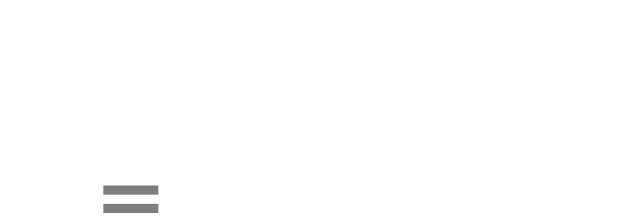
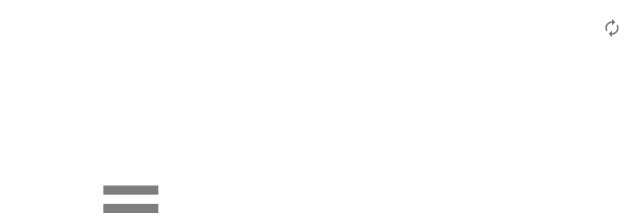
Before and after one commit to Velajuel121/Organigramm, an Electron app: page Orgranigramm/index.html in a window 1000 px wide. Shown: the top 221 px of the page, 360-1000 px from the left. Drawn offline with nearby package versions, Linux system fonts and the light colour scheme.

Commit message:
Added Reload Button

```diff
--- a/Orgranigramm/index.html
+++ b/Orgranigramm/index.html
@@ -10,6 +10,11 @@
 
 <body>
     <div id="container">
+        <div id="reload">
+            <a>
+                <img id="imgReload" src="img/reload.svg" onClick="window.location.reload()"/>
+            </a>
+        </div>
         <div id="start">
             <a href="chooseOptions.html">
                 <img id="imgStart" src="img/start.svg" />
--- a/Orgranigramm/style.css
+++ b/Orgranigramm/style.css
@@ -54,6 +54,16 @@ img:hover {
     padding-top: 150px;
 }
 
+#reload {
+    float: right;
+}
+
+#imgReload {
+    width: 20px;
+    padding-right: 10px;
+    padding-top: 10px;
+}
+
 #imgStart, #imgAddJobs, #imgViewJobs, #imgViewStaff, #imgAddStaff {
     width: 110px;
 }
```
Also changed, not shown: Orgranigramm/chooseOptions.html (+5 -1 lines), Orgranigramm/img/reload.svg (added).
